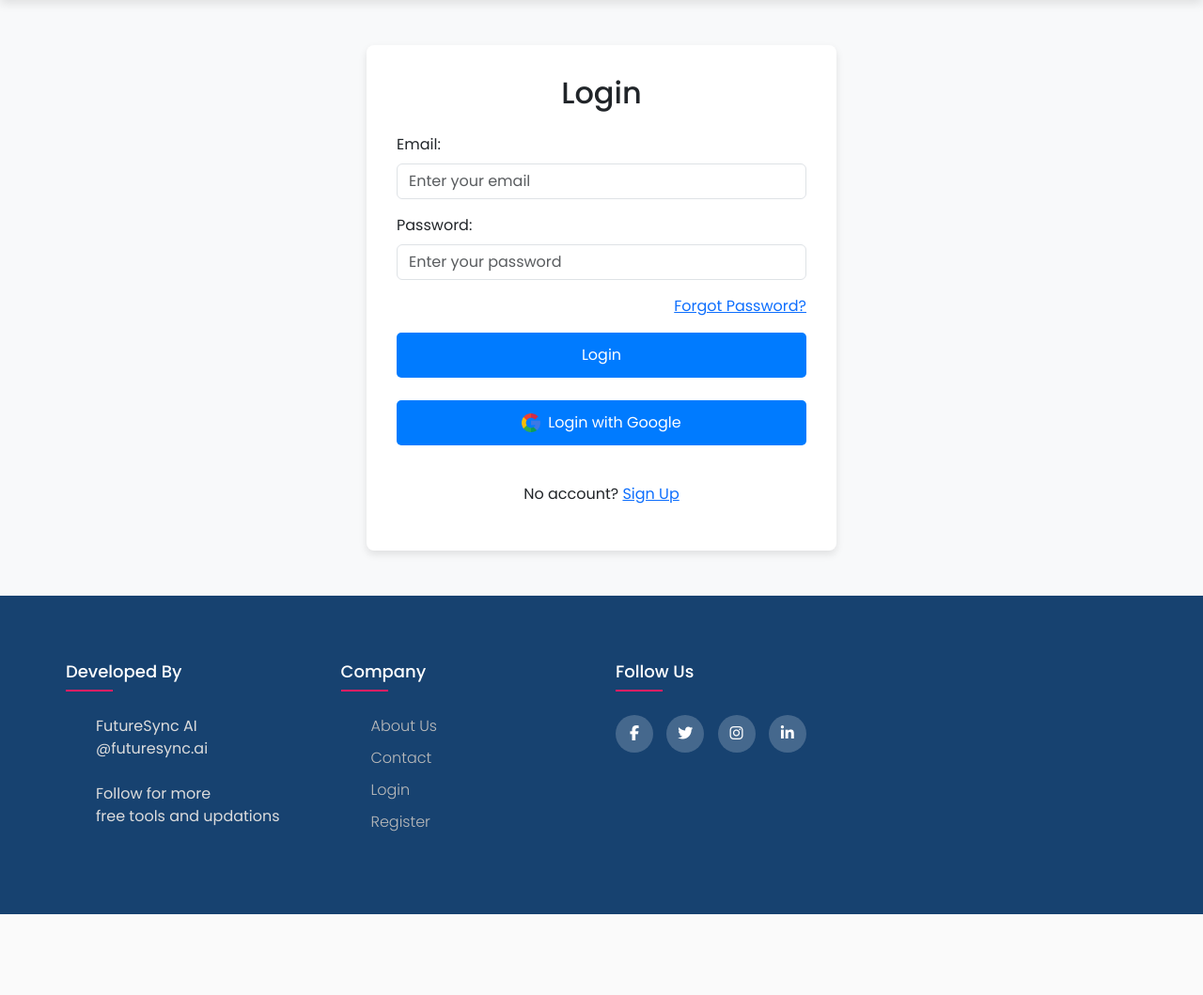
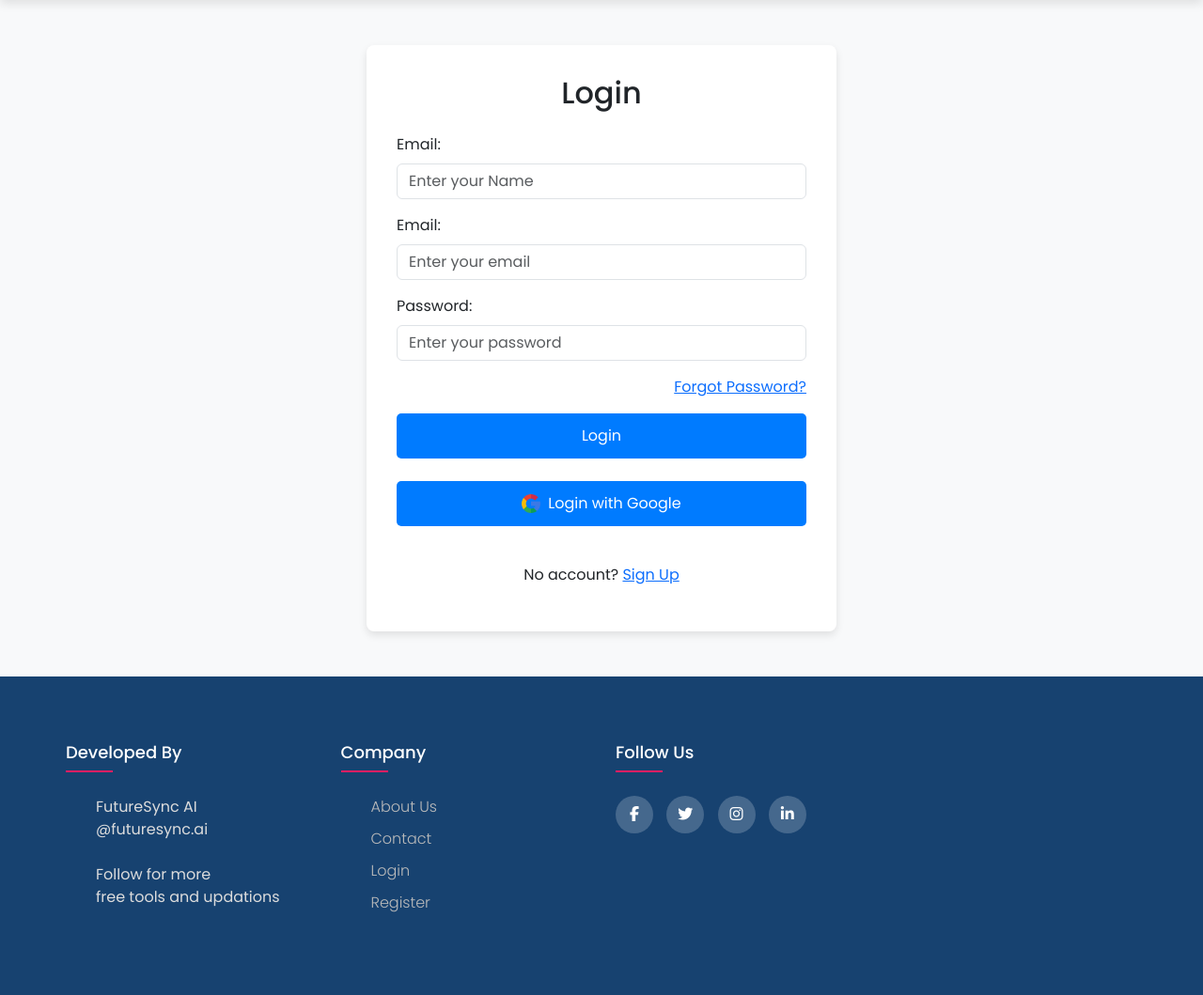
Before and after one commit to benjoy891/StudyPal, a Django app: template templates/accounts/login.html in a window 1280 px wide. Shown: the part 120-1179 px from the top of the page at 94% size. Before the commit the page ends 1093 px from the top, so only its background shows below. Run offline with Django 5.2, Linux system fonts and the light colour scheme; the template is opened without the code that fills it, so the values that code supplies are empty; some libraries are stand-ins or nearby versions.

Commit message:
New commit made

```diff
--- a/accounts/urls.py
+++ b/accounts/urls.py
@@ -2,6 +2,8 @@ from django.urls import path
 from accounts import views
 
 urlpatterns = [
-    path('login/', views.login, name="login"),
-    path('sign-up/', views.signup, name="signup"),
+    path('login', views.login, name="login"),
+    path('sign-up', views.signup, name="signup"),
+    path('logout', views.logout, name="logout"),
+    path('dashboard', views.dashboard, name="dashboard"),
 ]
--- a/templates/accounts/login.html
+++ b/templates/accounts/login.html
@@ -10,10 +10,15 @@
 <div class="login-wrapper">
     <div class="login-container">
         <h2 class="text-center">Login</h2>
-        <form action="#" method="post">
+        <form action="{% url 'login' %}" method="post">
+            {% csrf_token %}
+            <div class="mb-3">
+                <label for="first_name" class="form-label">Email:</label>
+                <input type="text" id="first_name" name="first_name" class="form-control" placeholder="Enter your Name" autocomplete="off" required>
+            </div>
             <div class="mb-3">
                 <label for="email" class="form-label">Email:</label>
-                <input type="text" id="email" name="email" class="form-control" placeholder="Enter your email" autocomplete="off" required>
+                <input type="email" id="email" name="email" class="form-control" placeholder="Enter your email" autocomplete="off" required>
             </div>
             <div class="mb-3">
                 <label for="password" class="form-label">Password:</label>
--- a/templates/accounts/signup.html
+++ b/templates/accounts/signup.html
@@ -10,10 +10,12 @@
 <div class="login-wrapper">
   <div class="login-container">
       <h2 class="text-center">Register</h2>
-      <form action="#" method="post">
+      {% include "includes/messages.html" %}
+      <form action="{% url 'signup' %}" method="post">
+        {% csrf_token %}
           <div class="mb-3">
               <label for="first_name" class="form-label">First Name:</label>
-              <input type="text" id="first_name" name="first_name" class="form-control" placeholder="Enter first name" autocomplete="off" required>
+              <input type="text" id="first_name" name="first_name" class="form-control" placeholder="Enter first name" required>
           </div>
           <div class="mb-3">
               <label for="last_name" class="form-label">Last Name:</label>
--- a/templates/base.html
+++ b/templates/base.html
@@ -1,41 +1,54 @@
+{% load static %}
 <!DOCTYPE html>
 <html lang="en">
 <head>
     <meta charset="UTF-8">
     <meta name="viewport" content="width=device-width, initial-scale=1.0">
-    <title>{% block title %} {% endblock %}</title>
+    <title>{% block title %}{% endblock %}</title>
 
     <!-- Bootstrap CSS -->
     <link href="https://cdn.jsdelivr.net/npm/bootstrap@5.3.3/dist/css/bootstrap.min.css" rel="stylesheet" integrity="sha384-QWTKZyjpPEjISv5WaRU9OFeRpok6YctnYmDr5pNlyT2bRjXh0JMhjY6hW+ALEwIH" crossorigin="anonymous">
-    <link rel="stylesheet" type="text/css" href="https://cdnjs.cloudflare.com/ajax/libs/font-awesome/5.15.1/css/all.min.css">
+
+    <!-- External CSS libraries -->
+    <link rel="stylesheet" type="text/css" href="{% static 'css/animate.min.css' %}">
+    <link rel="stylesheet" type="text/css" href="{% static 'css/bootstrap-submenu.css' %}">
+    <link rel="stylesheet" type="text/css" href="{% static 'css/bootstrap-select.min.css' %}">
+    <link rel="stylesheet" type="text/css" href="{% static 'css/magnific-popup.css' %}">
+    <link rel="stylesheet" type="text/css" href="{% static 'fonts/font-awesome/css/font-awesome.min.css' %}">
+    <link rel="stylesheet" type="text/css" href="{% static 'fonts/flaticon/font/flaticon.css' %}">
+    <link rel="stylesheet" type="text/css" href="{% static 'fonts/linearicons/style.css' %}">
+    <link rel="stylesheet" type="text/css" href="{% static 'css/jquery.mCustomScrollbar.css' %}">
+    <link rel="stylesheet" type="text/css" href="{% static 'css/dropzone.css' %}">
+    <link rel="stylesheet" type="text/css" href="{% static 'css/slick.css' %}">
+    <link rel="stylesheet" type="text/css" href="{% static 'css/lightbox.min.css' %}">
+    <link rel="stylesheet" type="text/css" href="{% static 'css/jnoty.css' %}">
 
     <!-- Font Awesome CSS -->
-    <link rel="stylesheet" href="https://cdnjs.cloudflare.com/ajax/libs/font-awesome/5.15.3/css/all.min.css"/>
+    <link rel="stylesheet" href="https://cdnjs.cloudflare.com/ajax/libs/font-awesome/5.15.3/css/all.min.css">
 
-    <!-- Owl Carousel CSS -->
-    <link rel="stylesheet" href="https://cdnjs.cloudflare.com/ajax/libs/OwlCarousel2/2.3.4/assets/owl.carousel.min.css">
-    <link rel="stylesheet" href="https://cdnjs.cloudflare.com/ajax/libs/OwlCarousel2/2.3.4/assets/owl.theme.default.css">
-
-    {% block head %}
-
-    {% endblock %}
-
+    {% block head %}{% endblock %}
     {% block style %}{% endblock %}
 </head>
 <body>
     {% include "includes/navbar.html" %}
+
     {% block body %}{% endblock %}
+
     {% include 'includes/footer.html' %}
 
+    <!-- Bootstrap Bundle (Bootstrap JS + Popper.js) -->
+    <script src="https://cdn.jsdelivr.net/npm/bootstrap@5.3.3/dist/js/bootstrap.bundle.min.js" integrity="sha384-YvpcrYf0tY3lHB60NNkmXc5s9fDVZLESaAA55NDzOxhy9GkcIdslK1eN7N6jIeHz" crossorigin="anonymous"></script>
+
     <!-- jQuery -->
-    <script src="https://ajax.googleapis.com/ajax/libs/jquery/3.7.1/jquery.min.js"></script>
-    <!-- Bootstrap JS -->
-    <script src="https://cdn.jsdelivr.net/npm/bootstrap@5.3.3/dist/js/bootstrap.bundle.min.js" integrity="sha384-YvpcrYf0tY3lHB60NNkmXc5s9fDVZLESaAA55NDzOxhy9GkcIdslK1eN7N6jIeHz" crossorigin="anonymous"></script>
-    <!-- Owl Carousel JS -->
-    <script src="https://cdnjs.cloudflare.com/ajax/libs/OwlCarousel2/2.2.1/owl.carousel.js"></script>
+    <script src="https://ajax.googleapis.com/ajax/libs/jquery/3.6.0/jquery.min.js"></script>
+
     <!-- Font Awesome JS -->
     <script src="https://kit.fontawesome.com/32bd7db7e6.js" crossorigin="anonymous"></script>
 
+    <!-- custom javascript -->
+    <script src="{% static 'jss/base.jss' %}"></script>
+
+    <!-- Your custom scripts -->
     {% block script %}{% endblock %}
 </body>
 </html>
```
Also changed, not shown: StudyPal/settings.py (+8 -0 lines), accounts/views.py (+10 -1 lines), templates/includes/messages.html (added, +41 -0 lines), static/jss/base.js (line endings or trailing spaces).
